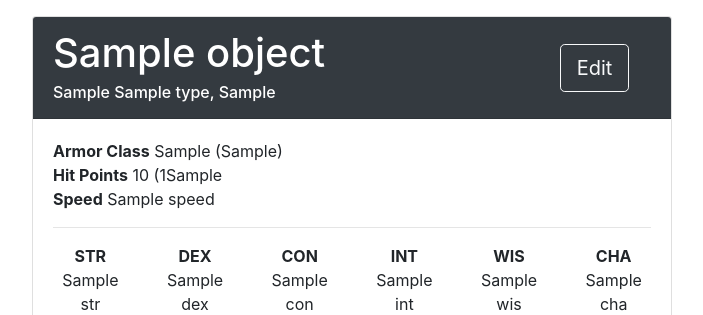
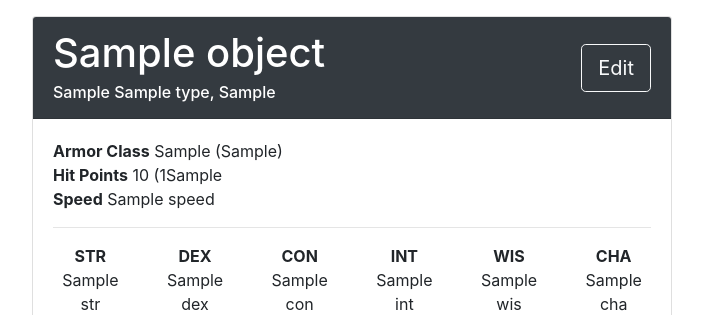
Before and after one commit to djsmedes/dm-tools, a Django app: template statblocks/templates/statblocks/monster_detail.html in a window 1280 px wide. Shown: the part 104-419 px from the top of the page, without its empty margins (53-756 px from the left). Run offline with Django 3.2, Linux system fonts and the light colour scheme; the template is opened without the code that fills it: most values are stand-ins (such as "Sample title", 1, 10 or a date in 2020); some libraries are stand-ins or nearby versions.

Commit message:
finalizing property UI (for now)

```diff
--- a/statblocks/templates/statblocks/monster_detail.html
+++ b/statblocks/templates/statblocks/monster_detail.html
@@ -6,15 +6,15 @@
     <div class="card" style="width: 40rem">
       {#  <img class="card-img-top" src="{{ object.image?? }}">#}
       <div class="card-header bg-dark text-white">
-        <div class="form-row align-items-center">
-          <div class="col-10">
+        <div class="d-flex justify-content-between align-items-center">
+          <div>
             <h1 class="card-title">{{ object.name }}</h1>
             <h6 class="card-subtitle mb-1">
               {{ object.get_size_display|capfirst }} {{ object.type }}, {{ object.get_alignment_display }}
             </h6>
           </div>
-          <div class="col-2">
-            <a class="btn btn-lg btn-outline-light align-middle" href="{{ object.get_edit_url }}">
+          <div>
+            <a class="btn btn-lg btn-outline-light" href="{{ object.get_edit_url }}">
               Edit
             </a>
           </div>
```
